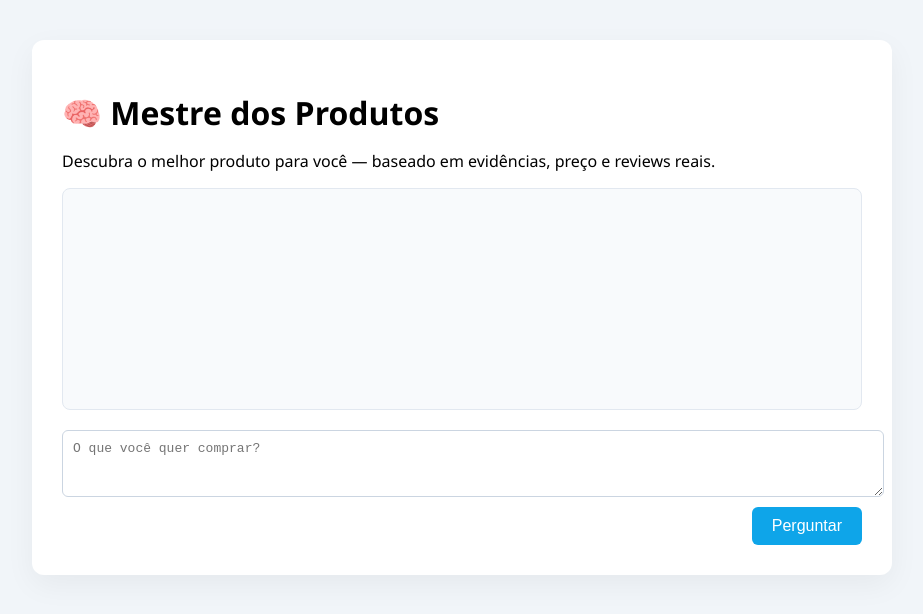
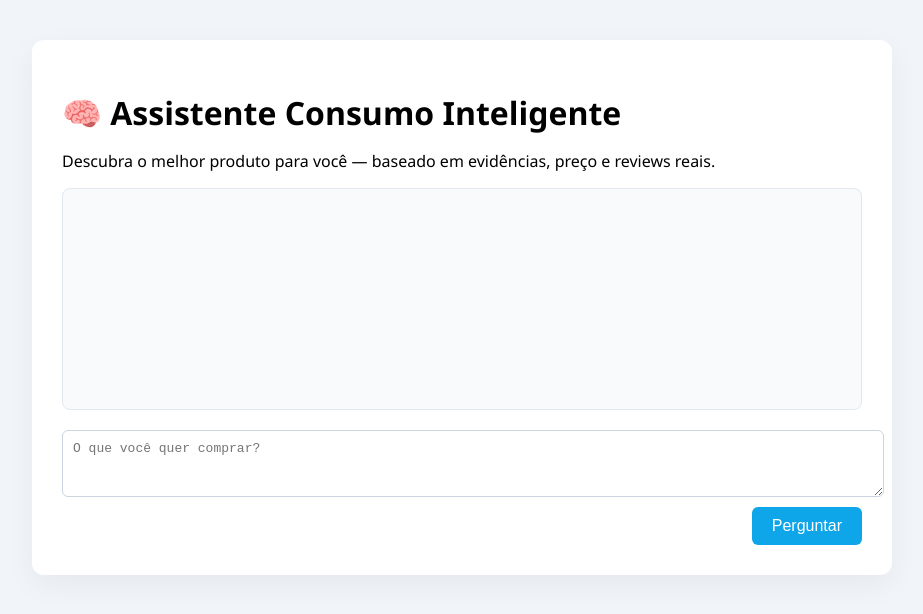
Before and after one commit to somosconsumidores/mestre-dos-produtos-site, a plain HTML site: page index.html in a window 1280 px wide. Shown: the whole page, without its empty margins (178-1101 px from the left). Drawn offline with Linux system fonts and the light colour scheme.

Commit message:
Update index.html

```diff
--- a/index.html
+++ b/index.html
@@ -3,12 +3,12 @@
 <head>
   <meta charset="UTF-8" />
   <meta name="viewport" content="width=device-width, initial-scale=1.0" />
-  <title>Mestre dos Produtos</title>
+  <title>Assistente Consumo Inteligente</title>
   <link rel="stylesheet" href="style.css" />
 </head>
 <body>
   <div class="container">
-    <h1>🧠 Mestre dos Produtos</h1>
+    <h1>🧠 Assistente Consumo Inteligente</h1>
     <p>Descubra o melhor produto para você — baseado em evidências, preço e reviews reais.</p>
 
     <div class="chat-box" id="chat-box"></div>
@@ -17,6 +17,9 @@
       <textarea id="question" placeholder="O que você quer comprar?" rows="3"></textarea>
       <button onclick="enviarPergunta()">Perguntar</button>
     </div>
+
+    <!-- ✅ Container onde a tabela será inserida -->
+    <div id="tabela-comparativa-container"></div>
   </div>
 
   <script src="script.js"></script>
```
